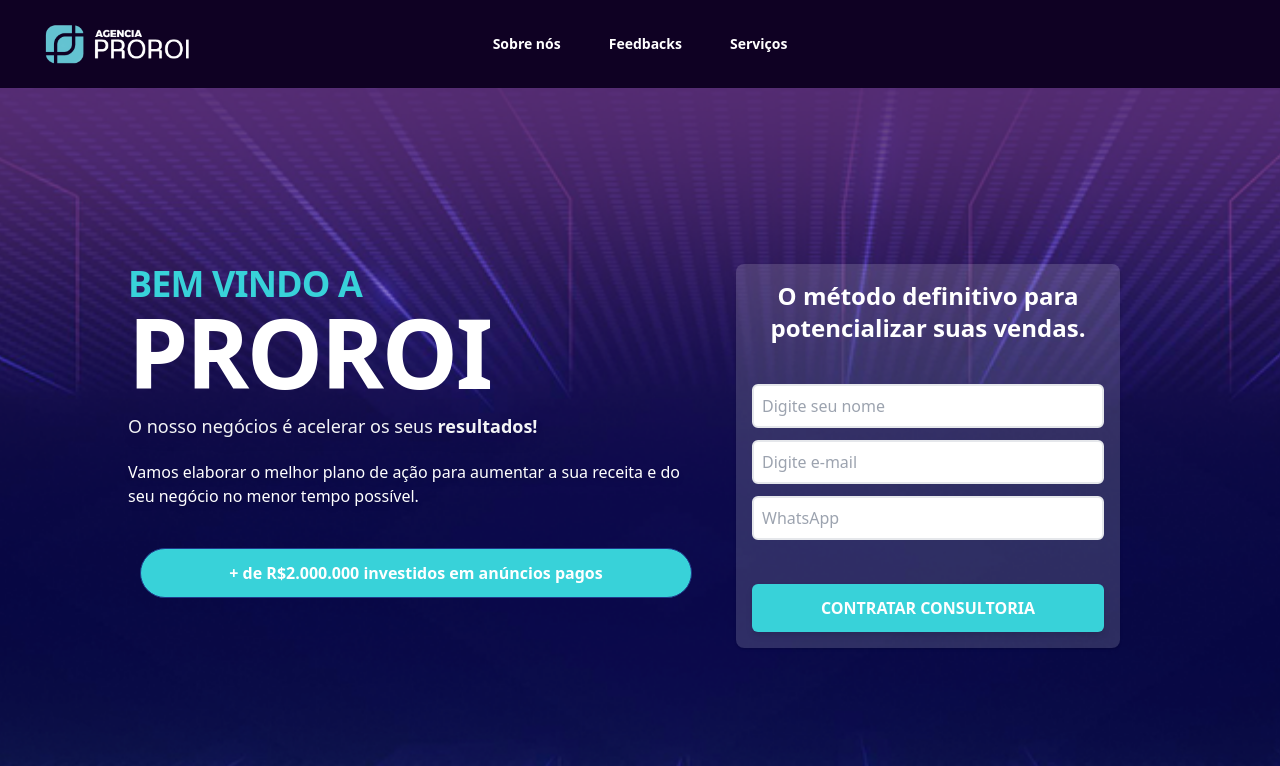
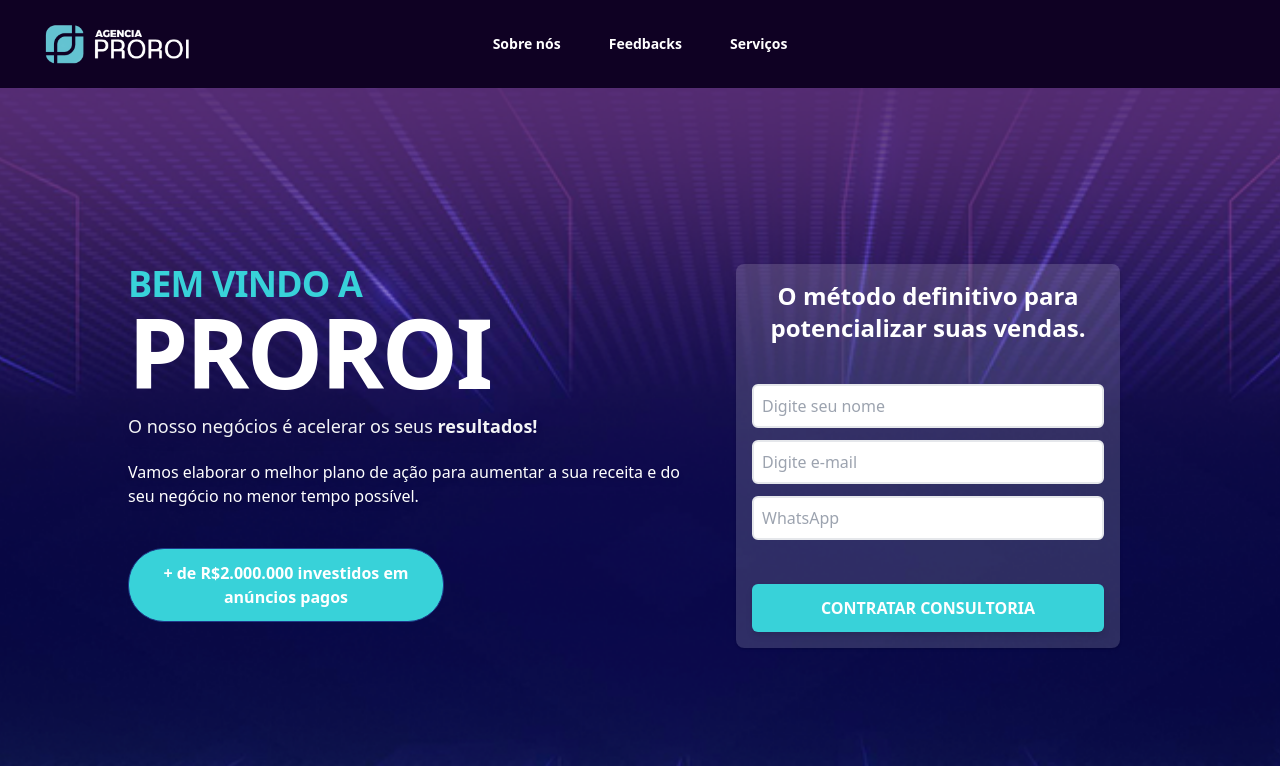
Before and after one commit to dev-divine/proroi-landing-page, a React (Vite) app: page / in a window 1280 px wide. Shown: the top 766 px of the page. Built offline with nearby package versions, Linux system fonts and the light colour scheme.

Commit message:
fix: responsiviness

```diff
--- a/src/views/components/header.tsx
+++ b/src/views/components/header.tsx
@@ -42,7 +42,7 @@ export function Header() {
                     Vamos elaborar o melhor plano de ação para aumentar a sua
                     receita e do seu negócio no menor tempo possível.
                   </p>
-                  <div className="mt-10 max-w-[270px] rounded-[36px] border border-blue-900 bg-secondary px-5 py-3 font-bold text-white sm:mx-3 sm:max-w-sm md:max-w-md lg:max-w-lg xl:max-w-xl">
+                  <div className="mt-10 max-w-[270px] rounded-[36px] border border-blue-900 bg-secondary px-5 py-3 font-bold text-white sm:max-w-[316px]">
                     <p>+ de R$2.000.000 investidos em anúncios pagos</p>
                   </div>
                 </div>
```
